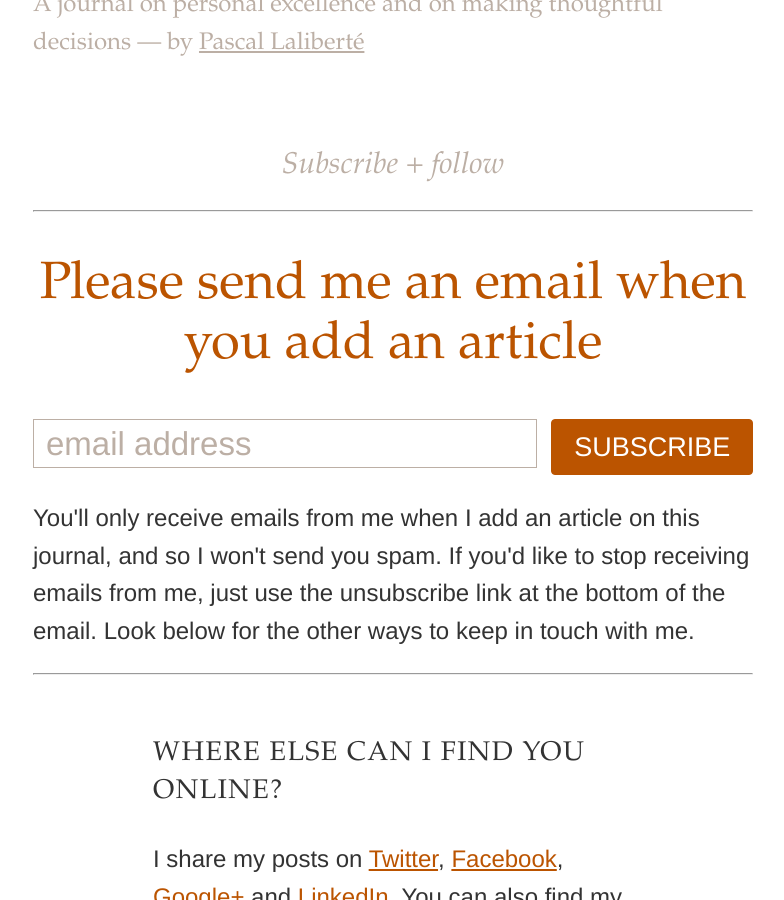
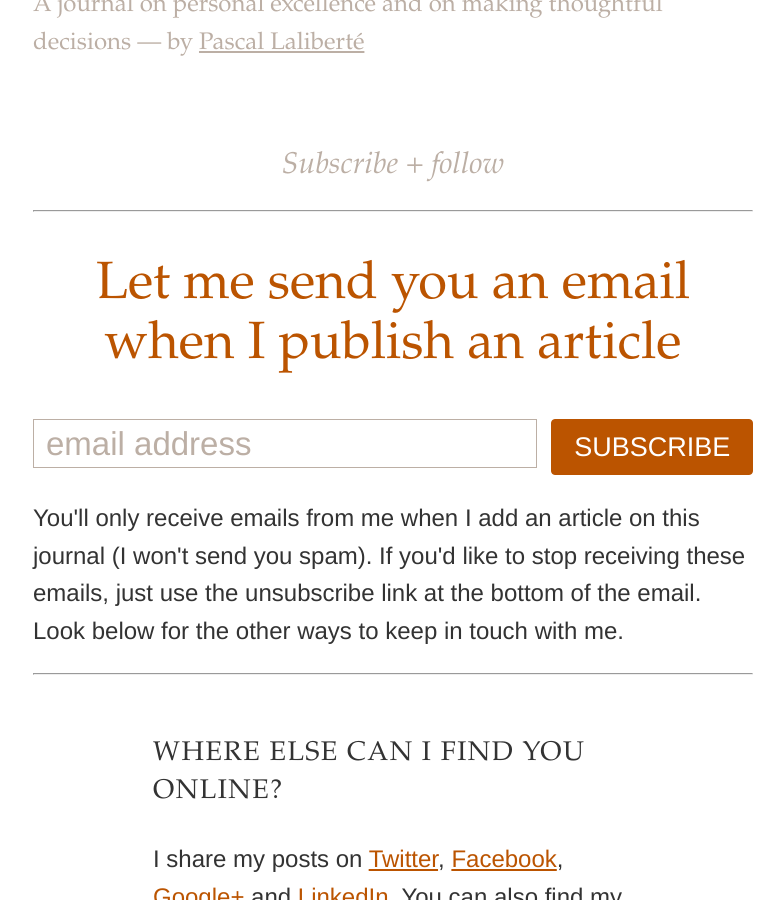
Before and after one commit to pascallaliberte/by.pascallaliberte.me, a Jekyll site: the page built from subscribe-follow/index.html, in a window 1280 px wide and 900 px high, scrolled down 492 px. Shown: the whole window, without its empty margins (247-1031 px from the left). Built offline with Jekyll 4.4.1, drawn with Linux system fonts in a browser that asks for light colours; nearby versions of some CDN libraries.

Commit message:
Changed the subscribe heading to "Let me send you an email when..."

```diff
--- a/subscribe-follow/index.html
+++ b/subscribe-follow/index.html
@@ -7,7 +7,7 @@ custom_css: modules/subscribe-follow
 <div class="subscribe-follow" id="subscribe-follow">
 
   <section class="subscribe-follow-primary">
-    <h2>Please send me an email when you add an article</h2>
+    <h2>Let me send you an email when I publish an article</h2>
 
     <form class="subscribe-follow-email-form"
       action="https://tinyletter.com/pascallaliberte" method="post"
@@ -19,7 +19,7 @@ custom_css: modules/subscribe-follow
     </form>
 
     <p class="note">
-      You'll only receive emails from me when I add an article on this journal, and so I won't send you spam. If you'd like to stop receiving emails from me, just use the unsubscribe link at the bottom of the email. Look below for the other ways to keep in touch with me.
+      You'll only receive emails from me when I add an article on this journal (I won't send you spam). If you'd like to stop receiving these emails, just use the unsubscribe link at the bottom of the email. Look below for the other ways to keep in touch with me.
     </p>
 
   </section>
```
